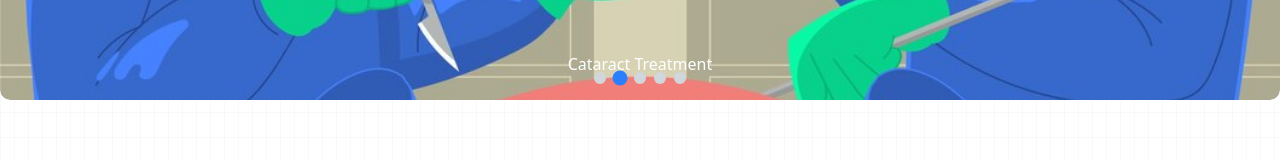
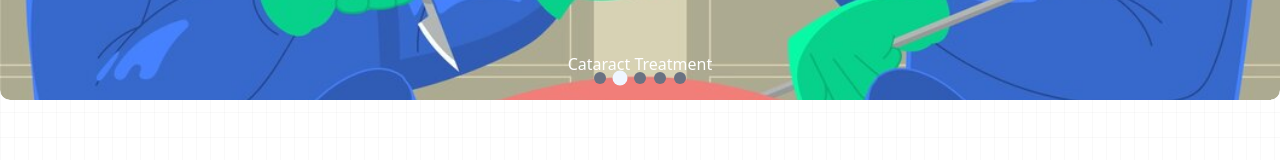
Before and after one commit to Pr4dhan/dr-port, a Next.js app: page /expert in a window 1280 px wide. Shown: the part 1463-1623 px from the top of the page. Built offline with nearby package versions, Linux system fonts and the light colour scheme.

Commit message:
corousel button colour update

```diff
--- a/app/about/page.tsx
+++ b/app/about/page.tsx
@@ -165,8 +165,8 @@ export default function Abour() {
                   key={index}
                   className={`w-3 h-3 rounded-full transition-all duration-300 ${
                     index === currentIndex
-                      ? "bg-blue-500 scale-125"
-                      : "bg-gray-300"
+                      ? "bg-blue-50 dark:bg-gray-700 scale-125"
+                      : "bg-gray-500 dark:bg-gray-300"
                   }`}
                 ></div>
               ))}
--- a/app/expert/page.tsx
+++ b/app/expert/page.tsx
@@ -194,8 +194,8 @@ export default function Expert() {
                 key={index}
                 className={`w-3 h-3 rounded-full transition-all duration-300 ${
                   index === currentIndex
-                    ? "bg-blue-500 scale-125"
-                    : "bg-gray-300"
+                    ? "bg-blue-50 dark:bg-gray-700 scale-125"
+                    : "bg-gray-500 dark:bg-gray-300"
                 }`}
               ></div>
             ))}
```
